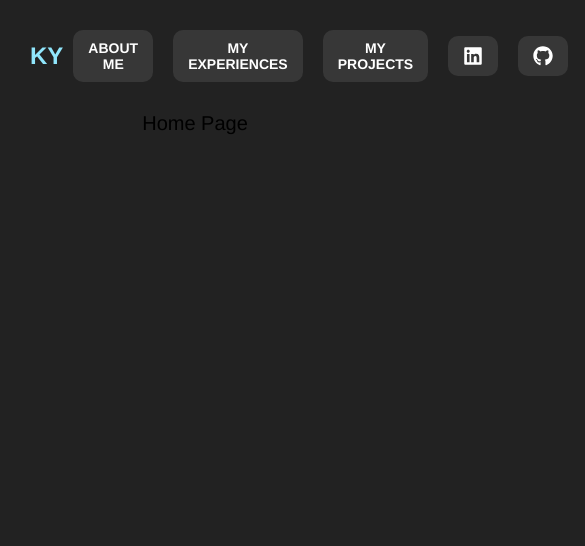
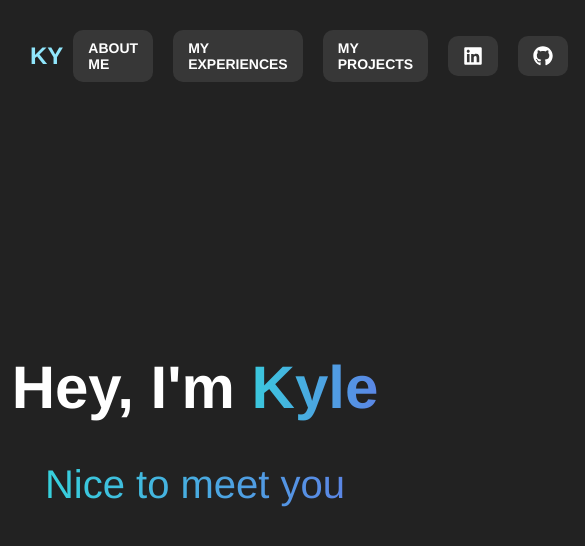
Before and after one commit to KyleYung/personal-website, a React (Create React App) app: page / in a window 390 px wide. Shown: the top 546 px of the page, 585 px wide, since content can reach past the window. Built offline with nearby package versions, Linux system fonts and the light colour scheme.

Commit message:
completed home page

```diff
--- a/src/App.css
+++ b/src/App.css
@@ -1,38 +1,3 @@
 .App {
-  text-align: center;
+  height: 100%;
 }
-
-.App-logo {
-  height: 40vmin;
-  pointer-events: none;
-}
-
-@media (prefers-reduced-motion: no-preference) {
-  .App-logo {
-    animation: App-logo-spin infinite 20s linear;
-  }
-}
-
-.App-header {
-  background-color: #282c34;
-  min-height: 100vh;
-  display: flex;
-  flex-direction: column;
-  align-items: center;
-  justify-content: center;
-  font-size: calc(10px + 2vmin);
-  color: white;
-}
-
-.App-link {
-  color: #61dafb;
-}
-
-@keyframes App-logo-spin {
-  from {
-    transform: rotate(0deg);
-  }
-  to {
-    transform: rotate(360deg);
-  }
-}
--- a/src/components/navbar/styles.css
+++ b/src/components/navbar/styles.css
@@ -4,6 +4,10 @@
     justify-content: space-between;
     align-items: center;
     padding: 30px 30px;
+    position: fixed;
+    top: 0;
+    z-index: 1000;
+    width: 100%;
   }
 
 /* Logo Styling */
--- a/src/pages/home/index.jsx
+++ b/src/pages/home/index.jsx
@@ -1,10 +1,14 @@
 import React from "react";
+import './styles.css';
 
 const Home=()=>{
     return (
-        <div>
-            Home Page
-        </div>
+        <section className="home" id="home">
+            <div className="home-container">
+                <h1 className="home-heading">Hey, I'm<span> Kyle</span></h1>
+                <p className="home-description">Nice to meet you</p>
+            </div>
+        </section>
     )
 }
 
--- a/src/pages/home/styles.css
+++ b/src/pages/home/styles.css
@@ -0,0 +1,82 @@
+ /* Hero Section */
+ .home {
+    position: relative;
+    display: flex;
+    height: 100%;
+    justify-content: center;
+    align-items: center;
+    flex-direction: column;
+}
+
+.home-container {
+    display: flex;
+    flex-direction: column;
+    justify-content: center;
+    align-items: center;
+    margin: 0 auto;
+    text-align: center;
+}
+
+.home-heading {
+    font-size: 8rem;
+    line-height: 10rem;
+    margin-bottom: 24px;
+    position: relative;
+    color: #fff;
+}
+
+.home-heading span {
+    background: #36D1DC; /* fallback for old browsers */
+    background: -webkit-linear-gradient( to right,#36D1DC,#5B86E5);
+    background: linear-gradient(to right, #36D1DC, #5B86E5);
+    background-size: 100%;
+    -webkit-background-clip: text;
+    -moz-background-clip: text;
+    -webkit-text-fill-color: transparent;
+    -mo-text-fill-color: transparent;
+}
+
+.home-description {
+    font-size: 4rem;
+    background: #36D1DC;
+    background: -webkit-linear-gradient(to right,#36D1DC,#5B86E5);
+    background: linear-gradient(to right,#36D1DC,#5B86E5);
+    background-size: 100%;
+    -webkit-background-clip: text;
+    -moz-background-clip: text;
+    -webkit-text-fill-color: transparent;
+    -moz-text-fill-color: transparent;
+}
+
+@media only screen and (max-width: 550px) {
+    .home-container h1 {
+        font-size: 3rem;
+        line-height: 5rem;
+    }
+
+    .home-description {
+        font-size: 2rem;
+    }
+}
+
+@media only screen and (min-width: 551px) and (max-width: 768px) {
+    .home-container h1 {
+        font-size: 4rem;
+        line-height: 6rem;
+    }
+
+    .home-description {
+        font-size: 3rem;
+    }
+}
+
+@media only screen and (min-width: 769px) and (max-width: 990px) {
+    .home-container h1 {
+        font-size: 6rem;
+        line-height: 8rem;
+    }
+
+    .home-description {
+        font-size: 4rem;
+    }
+}
```
